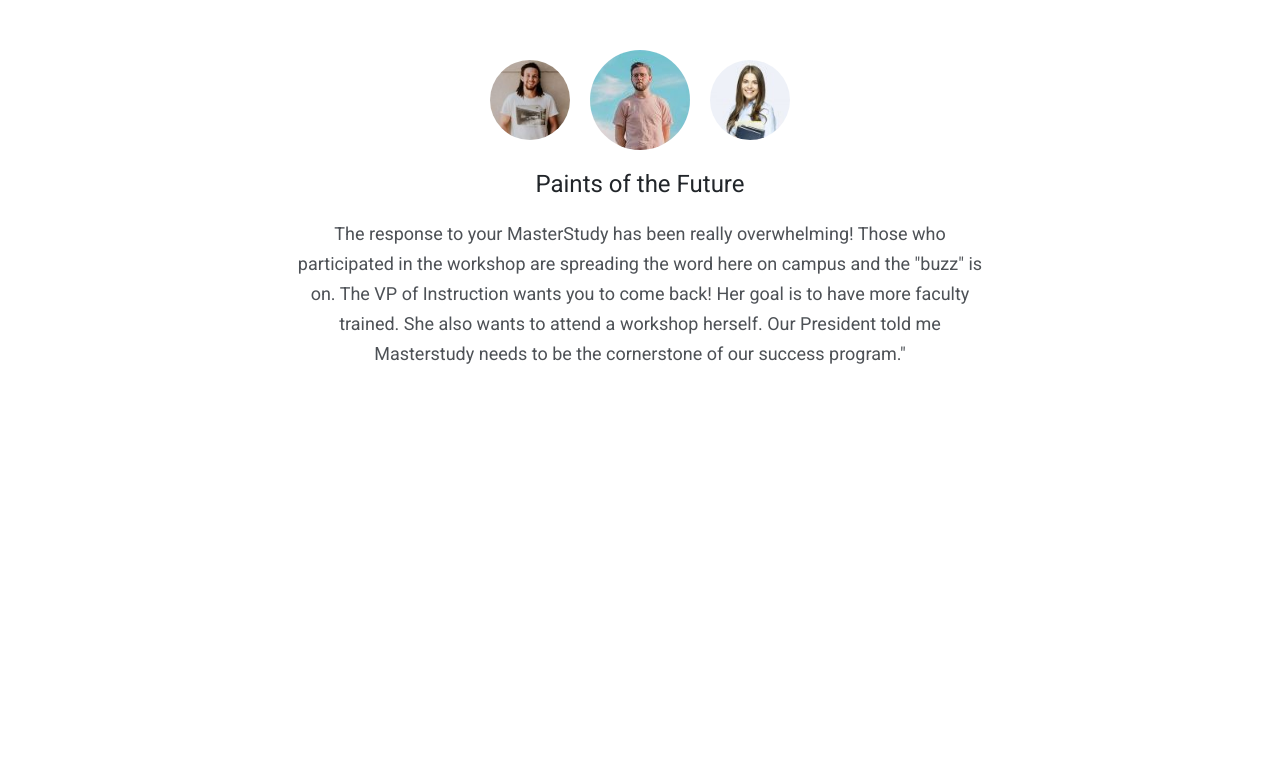
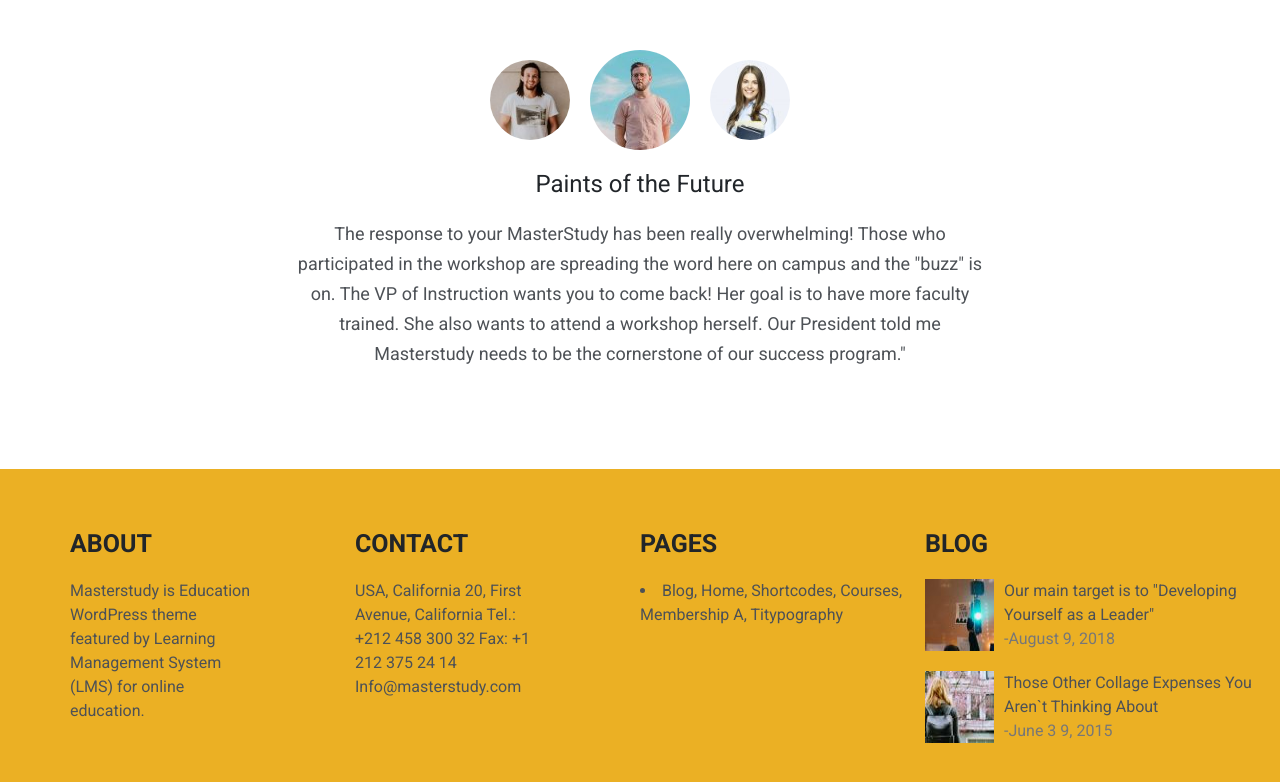
Before and after one commit to Nkevin03/proj-html-vuejs, a Vue app in the folder instructor/: page / in a window 1280 px wide. Shown: the part 4823-5605 px from the top of the page. Before the commit the page ends 5292 px from the top, so only its background shows below. Built offline with nearby package versions, Linux system fonts and the light colour scheme.

Commit message:
Commit footer

```diff
--- a/instructor/src/components/Footer.vue
+++ b/instructor/src/components/Footer.vue
@@ -1,13 +1,138 @@
 <template>
-  <div></div>
+  <footer>
+    <div class="container mx-auto">
+      <div class="foot row">
+        <div class="about col-3" v-for="link in footerLink" :key="`${link.text}`">
+          <h4>{{link.name}}</h4>
+          <p>{{link.text}}</p>
+          <div :class="link.iconnone">
+            <i :class="link.icon1"></i>
+            <i :class="link.icon2"></i>
+            <i :class="link.icon3"></i>
+          </div>
+           <li :class="link.class">{{link.pages}}</li>
+           <div class="image-footer">
+             <div class="images-one">
+               <img :src="link.imageone">
+               <div>
+                 <p>{{link.textone}}</p>
+                <span>{{link.spanone}}</span>
+               </div>
+             </div>
+             <div class="images-two">
+               <img :src="link.imagetwo">
+               <div>
+                 <p>{{link.texttwo}}</p>
+                 <span>{{link.spantwo}}</span>
+               </div>
+             </div>
+           </div>
+        </div>
+    </div>
+    </div>
+  </footer>
 </template>
 
 <script>
 export default {
-    name: 'Footer'
+    name: 'Footer',
+    data() {
+		return {
+			footerLink: [
+				{
+					name: 'ABOUT',
+          text: 'Masterstudy is Education WordPress theme featured by Learning Management System (LMS) for online education.',
+          class: 'd-none',
+          icon1: 'fab fa-facebook',
+          icon2: 'fab fa-twitter',
+          icon3: 'fab fa-instagram',
+					url: '#',
+				},
+				{
+					name: 'CONTACT',
+          text: 'USA, California 20, First Avenue, California Tel.: +212 458 300 32 Fax: +1 212 375 24 14 Info@masterstudy.com',
+          class: 'd-none',
+          iconnone: 'd-none',
+				},
+        {
+					name: 'PAGES',
+          pages: 'Blog, Home, Shortcodes, Courses, Membership A, Titypography',
+          iconnone: 'd-none',
+				},
+        {
+          name: 'BLOG',
+          class: 'd-none',
+					imageone: require('@/assets/img/imagefooterone.jpeg'),
+          textone: 'Our main target is to "Developing Yourself as a Leader"',
+          spanone: '-August 9, 2018',
+					imagetwo: require('@/assets/img/photo-1490376840453-5f616fbebe5b-69x69.jpeg'),
+          texttwo: 'Those Other Collage Expenses You Aren`t Thinking About',
+          spantwo: '-June 3 9, 2015',
+          iconnone: 'd-none',
+				}
+			],
+		};
+	},
 }
 </script>
 
-<style>
+<style scoped lang='scss'>
+@import '@/styles/preset.scss';
+  footer{
+    background-color: $fuel-yellow;
+    padding: 40px 0;
 
+    .about{
+
+      h4{
+        font-size: 25px;
+        font-weight: 700;
+        padding: 20px 0;
+      }
+
+      p{
+        color: $abbey;
+        width: 180px;
+      }
+      li{
+        color: $abbey;
+      }
+
+      i{
+        padding-top: 15px;
+        padding-right: 10px;
+        font-size: 18px;
+      }
+
+      .image-footer{
+
+        .images-one{
+          display: flex;
+          margin-bottom: 20px;
+          p{
+            width: 280px;
+            padding-left: 10px;
+          }
+
+          span{
+            color: $cod;
+            padding-left: 10px;
+          }
+        }
+        .images-two{
+          display: flex;
+          margin-bottom: 20px;
+          p{
+            width: 280px;
+            padding-left: 10px;
+          }
+
+          span{
+            color: $cod;
+            padding-left: 10px;
+          }
+        }
+      }
+    }
+  }
 </style>
--- a/instructor/src/components/Main.vue
+++ b/instructor/src/components/Main.vue
@@ -379,6 +379,7 @@
 
             .info-banner{
                 display: flex;
+                justify-content: center;
                 padding: 150px 0;
 
                 i{
```
Also changed, not shown: instructor/src/assets/img/imagefooterone.jpeg (renamed from instructor/src/assets/img/photo-1517520287167-4bbf64a00d66-69x69.jpeg), instructor/src/assets/img/imagetwo.jpeg (renamed from instructor/src/assets/img/photo-1490376840453-5f616fbebe5b-75x75.jpeg).
